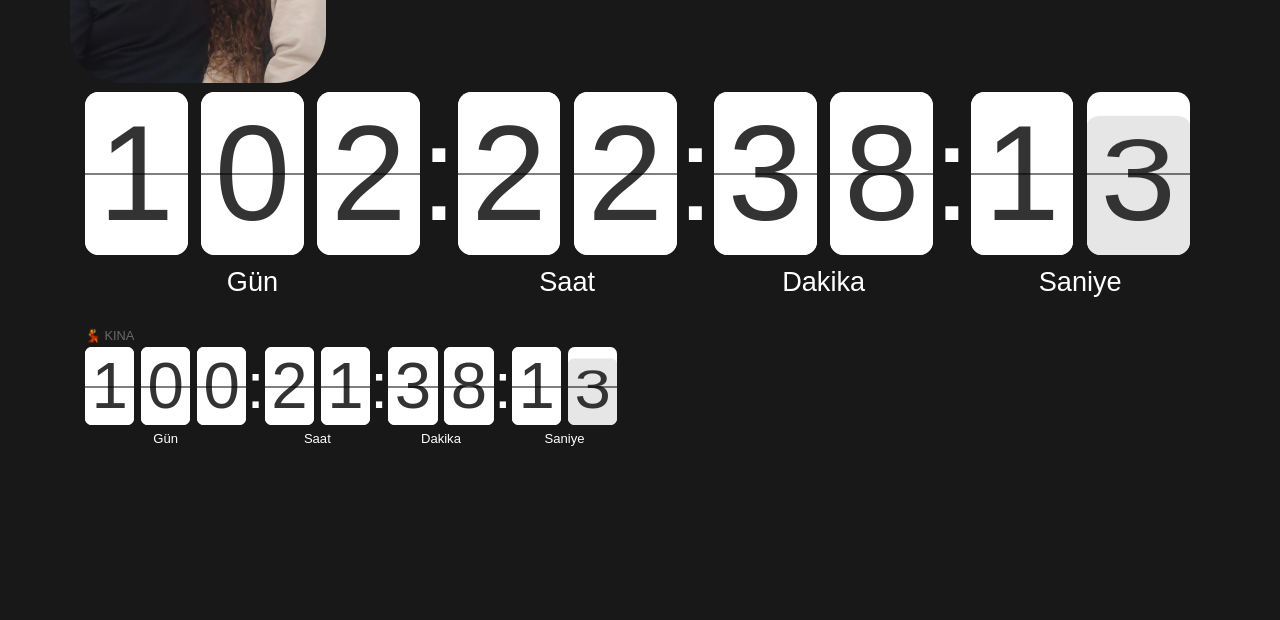
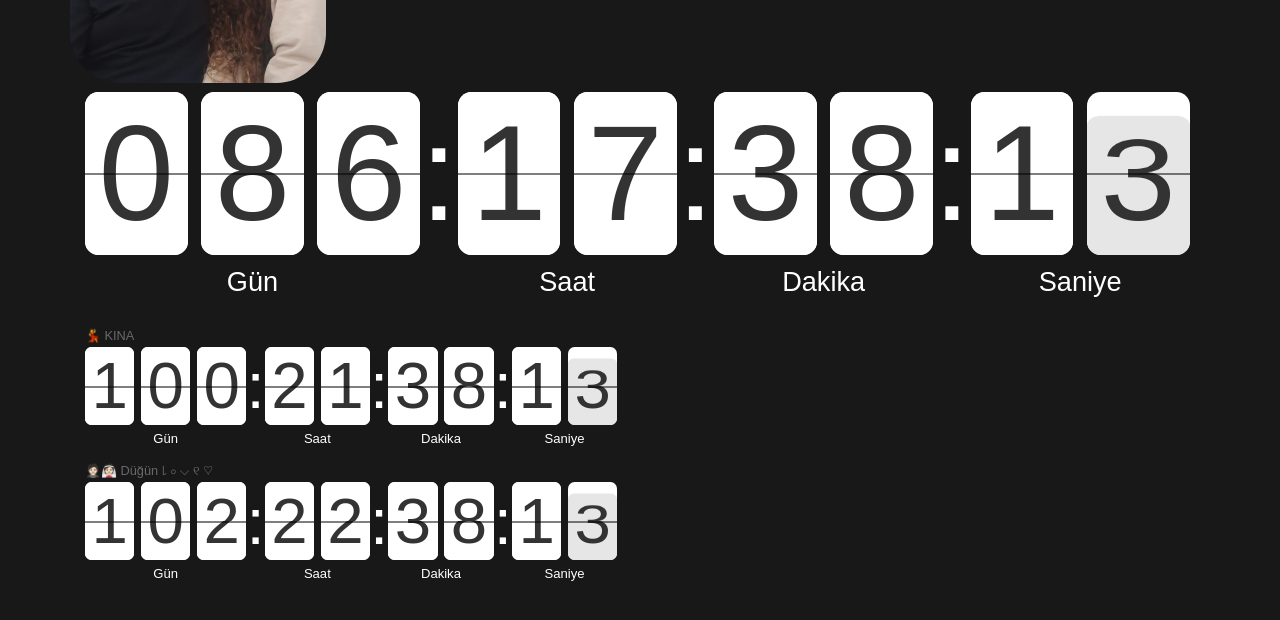
Before and after one commit to buraktuncbilek/Biz, a plain HTML site: page index.html in a window 1280 px wide. Shown: the part 220-840 px from the top of the page. Before the commit the page ends 800 px from the top, so only its background shows below. Drawn offline with nearby package versions, Linux system fonts and the light colour scheme.

Commit message:
Update index.html

```diff
--- a/index.html
+++ b/index.html
@@ -5,13 +5,12 @@
   <meta charset="utf-8">
   <meta http-equiv="X-UA-Compatible" content="IE=edge,chrome=1">
   <meta name="viewport" content="width=device-width, initial-scale=1, shrink-to-fit=no">
-  <title>Ayşe ♥ Burak</title>
-   <link rel="icon" type="image/x-icon" href="favicon.ico">
+  <title>Responsive Flip Countdown Clock In jQuery</title>
   <link rel="stylesheet" href="https://stackpath.bootstrapcdn.com/bootstrap/4.3.1/css/bootstrap.min.css"
     integrity="sha384-ggOyR0iXCbMQv3Xipma34MD+dH/1fQ784/j6cY/iJTQUOhcWr7x9JvoRxT2MZw1T" crossorigin="anonymous">
   <style>
     body {
-      background: rgb(24,24,24);
+      background: rgb(24, 24, 24);
       font-family: sans-serif;
     }
 
@@ -295,14 +294,14 @@
   <div class="container pt-5 pb-5">
     <div class="row">
       <div class="col-md-16">
-            <img src="biz.jpg" alt="Biz <3" width="256" style="border-radius: 50px;"/>
+        <img src="biz.jpg" alt="Biz <3" width="256" style="border-radius: 50px;" />
       </div>
       <div class="col-md-6">
         <h1 class="text-light" style="line-height: 256px;">🧿 Mutluluğumuza…</h1>
       </div>
     </div>
 
-    <div class="flipper" data-reverse="true" data-datetime="2025-04-19 20:00:00" data-template="ddd|HH|ii|ss"
+    <div class="flipper" data-reverse="true" data-datetime="2025-04-03 15:00:00" data-template="ddd|HH|ii|ss"
       data-labels="Gün|Saat|Dakika|Saniye" id="myFlipper"></div>
 
     <div class="row">
@@ -314,7 +313,18 @@
       <div class="col-md-6">
         <div class="flipper" data-reverse="true" data-datetime="2025-04-17 19:00:00" data-template="ddd|HH|ii|ss"
           data-labels="Gün|Saat|Dakika|Saniye" id="kinaflip"></div>
+      </div>
+    </div>
 
+    <div class="row">
+      <div class="col-md-6">
+        <small style="color: dimgray;">🤵🏻👰🏻 Düğün ꒒ ০ ⌵ ୧ ♡</small>
+      </div>
+    </div>
+    <div class="row">
+      <div class="col-md-6">
+        <div class="flipper" data-reverse="true" data-datetime="2025-04-19 20:00:00" data-template="ddd|HH|ii|ss"
+          data-labels="Gün|Saat|Dakika|Saniye" id="dugunflip"></div>
       </div>
     </div>
 
@@ -323,6 +333,7 @@
   <audio id="perfect" autoplay>
     <source src="perfct.mp3" type="audio/mpeg">
   </audio>
+
   <span style="position: fixed; top:2px; right:13px; font-size: 22px;cursor: pointer;" onclick="oynat()">▶️</button>
 
     <script src="https://code.jquery.com/jquery-3.4.1.min.js"
@@ -336,10 +347,11 @@
       jQuery(function ($) {
         $('#myFlipper').flipper('init');
         $("#kinaflip").flipper("init");
-      var st = setTimeout(()=>{oynat();clearTimeout(st)},1333);
+        $("#dugunflip").flipper("init");
+        var st = setTimeout(() => { oynat(); clearTimeout(st) }, 1333);
       });
 
-    function oynat(){
+      function oynat() {
         $("#perfect")[0].play();
       }
     </script>
```
Lines whose indentation alone changed are shown as unchanged.
